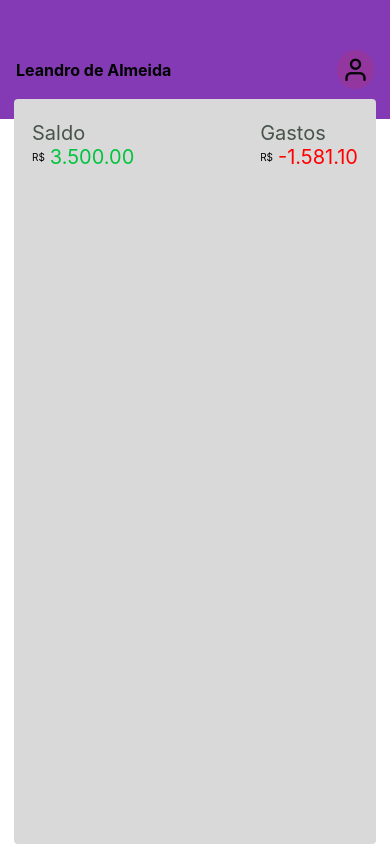
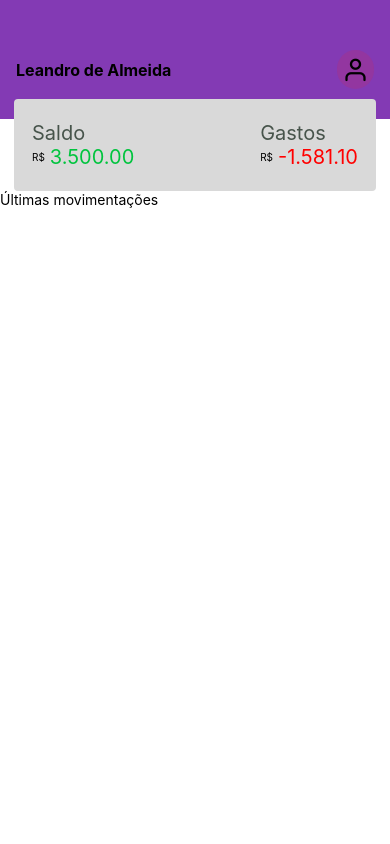
Before and after one commit to leandro91004850/tutorial-react-native, a React Native app: screen / in a window 390 px wide. Built offline with nearby package versions, Linux system fonts and the light colour scheme.

Commit message:
Ajustando tamanho do container de components

```diff
--- a/src/components/Balance/index.js
+++ b/src/components/Balance/index.js
@@ -27,7 +27,6 @@ export default function Balance({saldo, gasto}) {
 
 const styles = StyleSheet.create({
     container: {
-        flex: 1,
         backgroundColor: '#d9d9d9',
         flexDirection: 'row',
         justifyContent: 'space-between',
--- a/src/pages/Home/index.js
+++ b/src/pages/Home/index.js
@@ -7,6 +7,7 @@ export default function Home() {
     <View style={styles.container}>
       <Header nome= "Leandro de Almeida"/>
       <Balance saldo="3.500.00" gasto="-1.581.10"/>
+      <Text style={styles.title}>Últimas movimentações</Text>
     </View>
   );
 }
```
